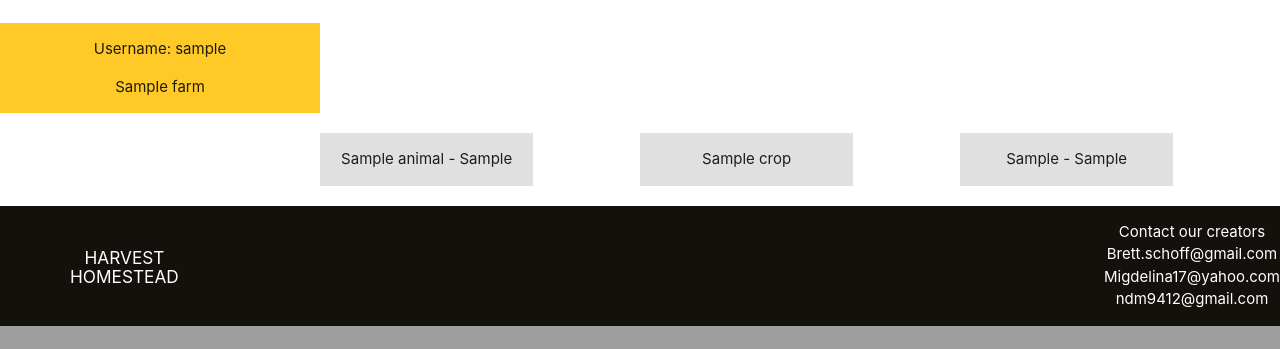
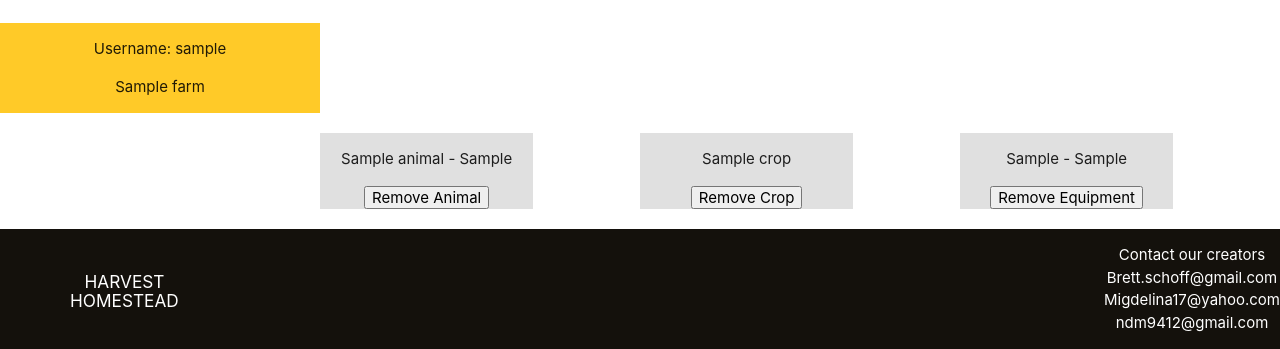
Before and after one commit to migdelinabuelna/HarvestHomestead, a Django app: page /user/1 in a window 1280 px wide. Shown: the part 577-926 px from the top of the page. Before the commit the page ends 903 px from the top, so only its background shows below. Run offline with Django 4.2, Linux system fonts and the light colour scheme; a user stored in the database is signed in; tables that the repository leaves empty hold one stand-in row (values such as "Sample post").

Commit message:
Adds delete function to list of farm resources

```diff
--- a/main_app/templates/user/profile.html
+++ b/main_app/templates/user/profile.html
@@ -26,7 +26,7 @@
                 {% if animal %}
 
                     {% for a in animal  %}
-                        <p>{{a.name}} - {{a.breed}}</p>
+                        <p>{{a.name}} - {{a.breed}}</p><span><a href="{% url 'remove_animal_farm' a.id user.id %}"><button>Remove Animal</button></a></span>
                     {% endfor %}
 
                 {% else %}
@@ -37,7 +37,7 @@
                 {% if crop %}
 
                     {% for c in crop  %}
-                        <p>{{c.name}}</p>
+                        <p>{{c.name}}</p><span><a href="{% url 'remove_crop_farm' c.id user.id %}"><button>Remove Crop</button></a></span>
                     {% endfor %}
 
                 {% else %}
@@ -48,7 +48,7 @@
                 {% if equipment %}
 
                     {% for e in equipment  %}
-                        <p>{{e.make}} - {{e.model}}</p>
+                        <p>{{e.make}} - {{e.model}}</p><span><a href="{% url 'remove_equipment_farm' e.id user.id %}"><button>Remove Equipment</button></a></span>
                     {% endfor %}
 
                 {% else %}
--- a/main_app/urls.py
+++ b/main_app/urls.py
@@ -14,6 +14,7 @@ urlpatterns = [
   path('animals/<int:animal_id>/new_comment', views.animals_new_comment, name='animals_new_comment'),
   path('animals/<int:animal_id>/add_to_farm/<int:user_id>', views.add_animal_farm, name='add_animal_farm'),
   path('animals/<int:animal_id>/<int:comment_id>/delete/', views.AnimalCommentDelete, name='animal_comment_delete'),
+  path('animals/<int:animal_id>/remove_from_farm/<int:user_id>', views.remove_animal_farm, name='remove_animal_farm'),
 
 
   #accounts
@@ -29,6 +30,7 @@ urlpatterns = [
   path('crops/<int:crop_id>/new_comment', views.crops_new_comment, name='crops_new_comment'),
   path('crops/<int:crop_id>/<int:comment_id>/delete/', views.CropCommentDelete, name='crop_comment_delete'),
   path('crops/<int:crop_id>/add_to_farm/<int:user_id>', views.add_crop_farm, name='add_crop_farm'),
+  path('crops/<int:crop_id>/remove_crop_farm/<int:user_id>', views.remove_crop_farm, name='remove_crop_farm'),
 
   #equipment/crops
   path('equipment/', views.equipment_index, name='equipment_index'),
@@ -38,7 +40,7 @@ urlpatterns = [
   path('equipment/<int:equipment_id>/new_comment', views.equipment_new_comment, name='equipment_new_comment'),
   path('equipment/<int:equipment_id>/<int:comment_id>/delete/', views.EquipmentCommentDelete, name='equipment_comment_delete'),
   path('equipment/<int:equipment_id>/add_to_farm/<int:user_id>', views.add_equipment_farm, name='add_equipment_farm'),
-
+  path('equipment/<int:equipment_id>/remove_equipment_farm/<int:user_id>', views.remove_equipment_farm, name='remove_equipment_farm'),
 
   #photo
   path('animals/<int:animal_id>/add_photo/', views.add_animal_photo, name='add_animal_photo'),
--- a/main_app/views.py
+++ b/main_app/views.py
@@ -78,6 +78,10 @@ def AnimalCommentDelete(request, animal_id, comment_id):
 def add_animal_farm(request, user_id, animal_id):
     Animal.objects.get(id=animal_id).user.add(user_id)
     return redirect('animals_detail', animal_id=animal_id)
+
+def remove_animal_farm(request, animal_id, user_id):
+    Animal.objects.get(id=animal_id).user.remove(user_id)
+    return redirect('user_index', user_id=user_id)
 
 # accounts
 @permission_required('main_app.view_farm')
@@ -165,6 +169,10 @@ def add_crop_farm(request, user_id, crop_id):
     Crop.objects.get(id=crop_id).user.add(user_id)
     return redirect('crops_detail', crop_id=crop_id)
 
+def remove_crop_farm(request, crop_id, user_id):
+    Crop.objects.get(id=crop_id).user.remove(user_id)
+    return redirect('user_index', user_id=user_id)
+
 # equipment resource
 
 def equipment_index(request):
@@ -207,6 +215,10 @@ class EquipmentUpdate(PermissionRequiredMixin, UpdateView):
 def add_equipment_farm(request, user_id, equipment_id):
     Equipment.objects.get(id=equipment_id).user.add(user_id)
     return redirect('equipment_detail', equipment_id=equipment_id)
+
+def remove_equipment_farm(request, equipment_id, user_id):
+    Equipment.objects.get(id=equipment_id).user.remove(user_id)
+    return redirect('user_index', user_id=user_id)
 
 # AWS
 
```
